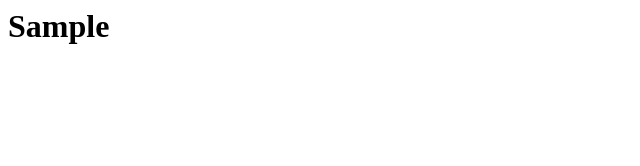
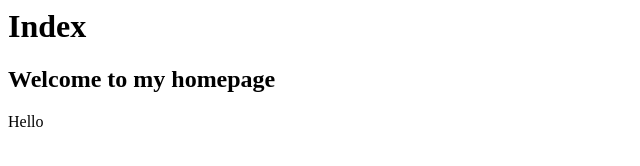
Before and after one commit to hashmi-smf/html-training, a plain HTML site: page index.html in a window 1280 px wide. Shown: the whole page, without its empty margins (0-640 px from the left). Drawn offline with Linux system fonts and the light colour scheme.

Commit message:
Added content to index page

```diff
--- a/index.html
+++ b/index.html
@@ -1 +1,4 @@
-<h1>Sample</h1>
+<h1>Index</h1>
+
+<h2>Welcome to my homepage</h2>
+<p>Hello</p>
```
